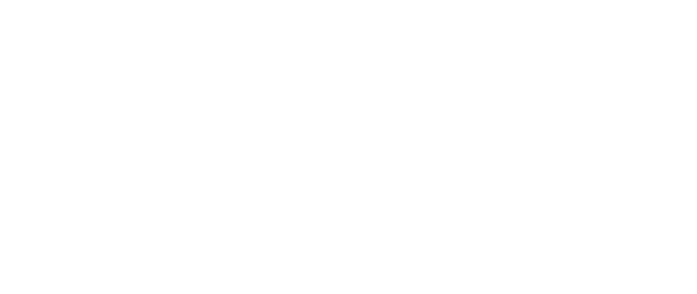
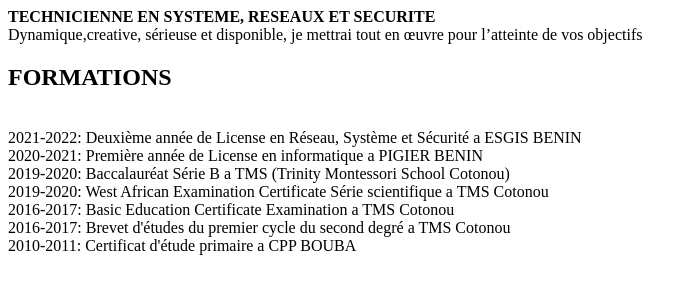
Before and after one commit to DAMILOLA5/git-mon-cv, a plain HTML site: page index.html in a window 1280 px wide. Shown: the whole page, without its empty margins (0-697 px from the left). Drawn offline with Linux system fonts and the light colour scheme.

Commit message:
Mise en place de la section formations

```diff
--- a/index.html
+++ b/index.html
@@ -3,11 +3,23 @@
     <head>
     <meta charset="utf-8">
 
-    <title><h1>MON CURICULUM VITAE</h1></title>
+    <title>MON CURICULUM VITAE</title>
    <link rel="stylesheet" href="style.css">
 
 </head>
+<header><strong> TECHNICIENNE EN SYSTEME, RESEAUX ET SECURITE</strong></header>
+<body>
 
+Dynamique,creative, sérieuse  et disponible, je mettrai tout en œuvre pour l’atteinte de vos objectifs
+
+<h2>FORMATIONS</h2>
+   <br>2021-2022: Deuxième année de License en Réseau, Système et Sécurité a ESGIS BENIN
+   <br>2020-2021: Première année de License en informatique a PIGIER BENIN
+   <br>2019-2020: Baccalauréat Série B a TMS (Trinity Montessori School Cotonou)
+   <br>2019-2020: West African Examination Certificate Série scientifique a TMS Cotonou
+   <br>2016-2017: Basic Education Certificate Examination a TMS Cotonou
+   <br>2016-2017: Brevet d'études du premier cycle du second degré a TMS Cotonou
+   <br>2010-2011: Certificat d'étude primaire a CPP BOUBA
 
 
 </body>
```
